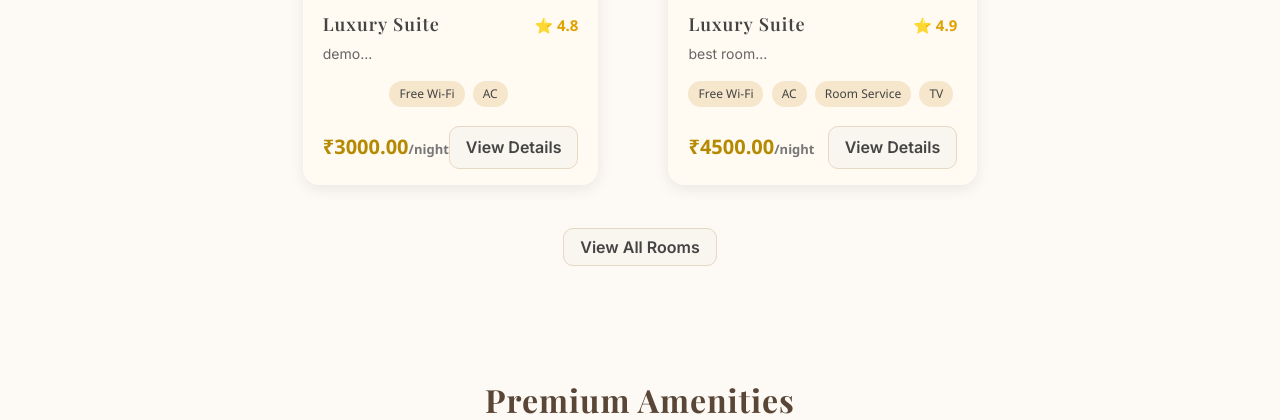
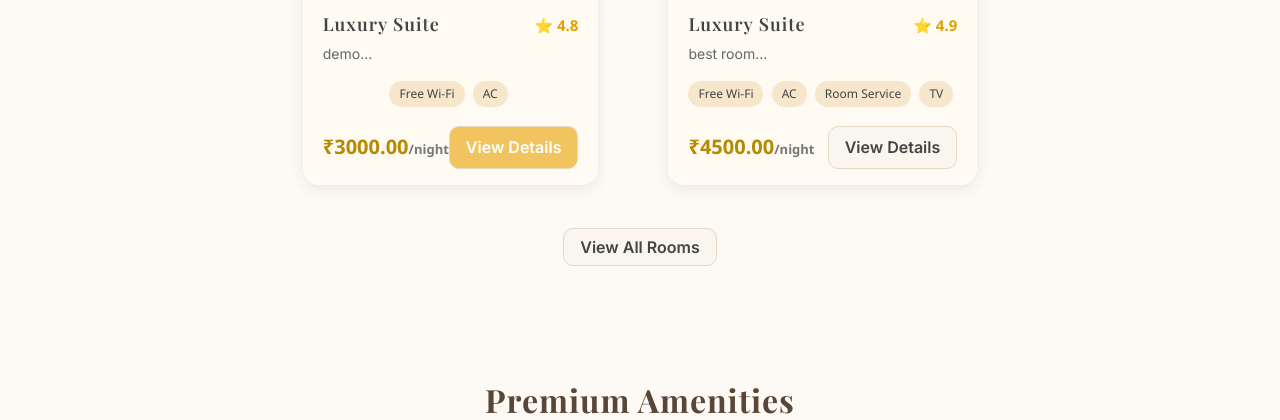
Before and after one commit to Herin27/shakti_bhuvan, a PHP site: page / in a window 1280 px wide, with the pointer over the restyled element. Shown: the part 1111-1531 px from the top of the page. Run offline with PHP 8.4, Linux system fonts and the light colour scheme; data comes from the database, SQL or seed files in the repository.

Commit message:
Add hover effect for view button to enhance user interaction

```diff
--- a/assets/css/style.css
+++ b/assets/css/style.css
@@ -264,6 +264,10 @@ a, .hero-section p {
   font-weight: 600;
   color: #444;
   transition: all 0.3s ease;
+}
+.view_btn:hover {
+  background: #f1c45f;
+  color:#fff
 }
 a .view_btn{
 padding: 8px 16px;
```
